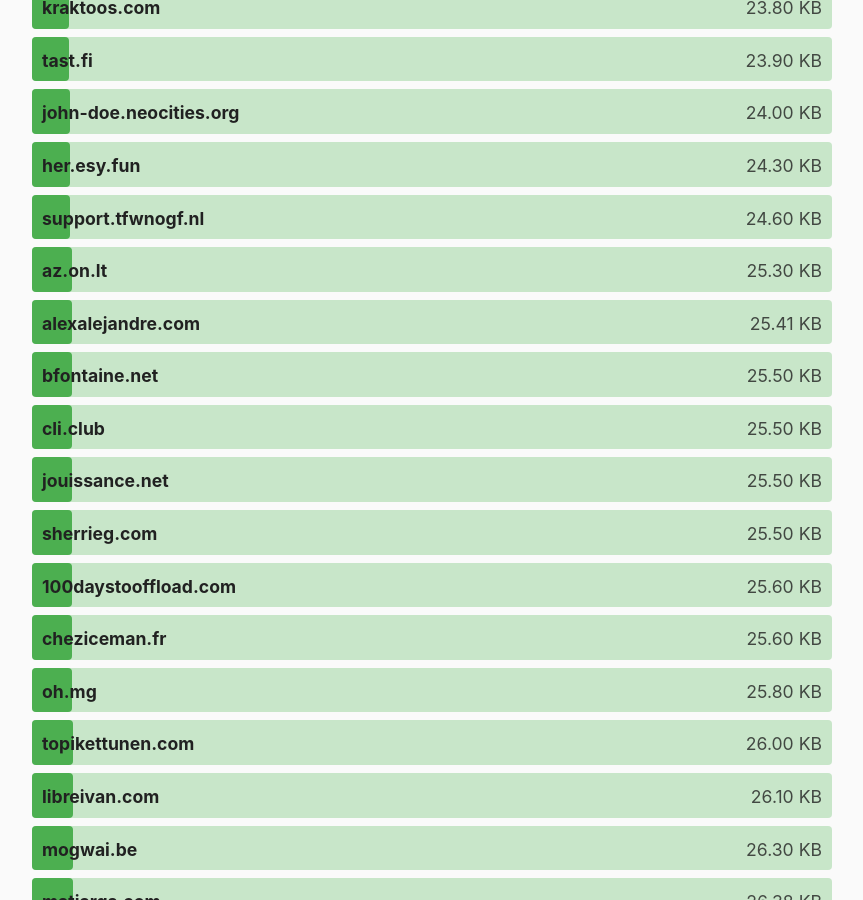
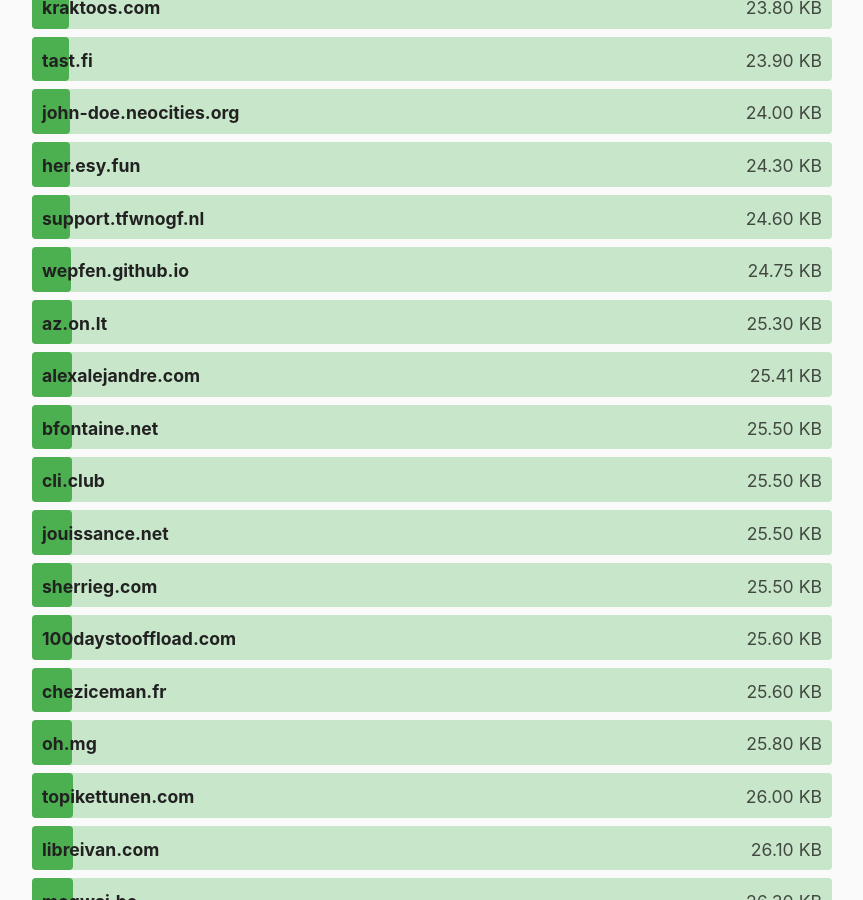
Before and after one commit to kevquirk/512kb.club, a Jekyll site: the page built from index.md, in a window 1280 px wide and 900 px high, scrolled down 10527 px. Shown: the whole window, without its empty margins (208-1071 px from the left). Built offline with Jekyll 4.4.1, drawn with Linux system fonts in a browser that asks for light colours; some of the changed text lies outside the part shown.

Commit message:
Updating wepfen.github.io

```diff
--- a/_data/sites.yml
+++ b/_data/sites.yml
@@ -3718,10 +3718,10 @@
   size: 310
   last_checked: 2022-04-26
 
-- domain: wepfen.github.io/
+- domain: wepfen.github.io
   url: https://wepfen.github.io/
-  size: 202
-  last_checked: 2024-01-22
+  size: 24.75
+  last_checked: 2024-06-01
 
 - domain: whoisyoges.eu.org
   url: https://whoisyoges.eu.org/
```
